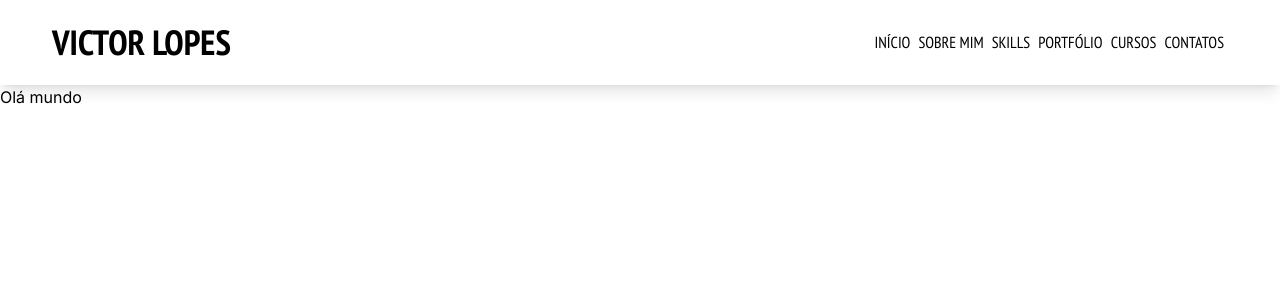
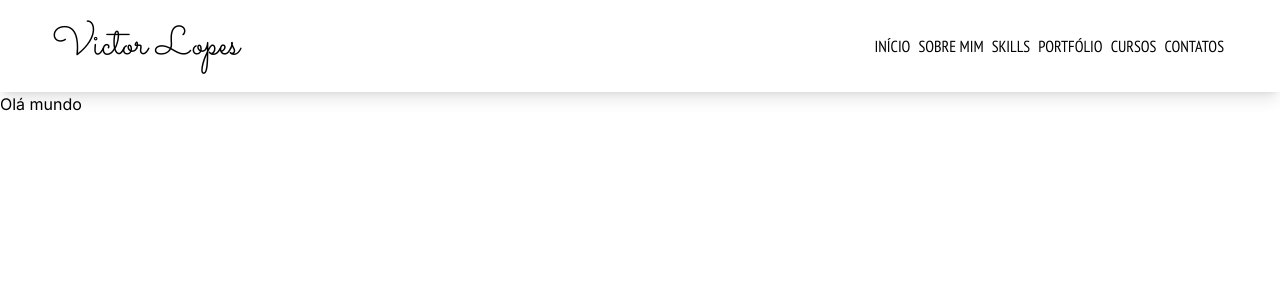
Before and after one commit to VictorLopesz/Portf-lio, a Next.js app: page / in a window 1280 px wide. Shown: the top 300 px of the page. Built offline with nearby package versions, Linux system fonts and the light colour scheme.

Commit message:
modificações na header, 30% pronta

```diff
--- a/src/app/globals.css
+++ b/src/app/globals.css
@@ -1,4 +1,5 @@
 @import url('https://fonts.googleapis.com/css2?family=PT+Sans+Narrow:wght@400;700&display=swap');
+@import url('https://fonts.googleapis.com/css2?family=Sacramento&display=swap');
 
 @tailwind base;
 @tailwind components;
--- a/src/components/header.tsx
+++ b/src/components/header.tsx
@@ -10,8 +10,8 @@ const Header = () => {
         ">
             <div
                 className="
-             uppercase ml-9 font-extrabold
-             font-sansnarrow text-[35px]
+              ml-9 font-sacramentos
+              text-[40px]
              ">
                 Victor Lopes
             </div>
--- a/tailwind.config.ts
+++ b/tailwind.config.ts
@@ -14,6 +14,7 @@ module.exports = {
       },
       fontFamily: {
         'sansnarrow': ['PT Sans Narrow', 'sans-serif'],
+        'sacramentos': ['Sacramento', 'cursive'],
       },
       colors: {
         "dark-purple": "#081451",
```
